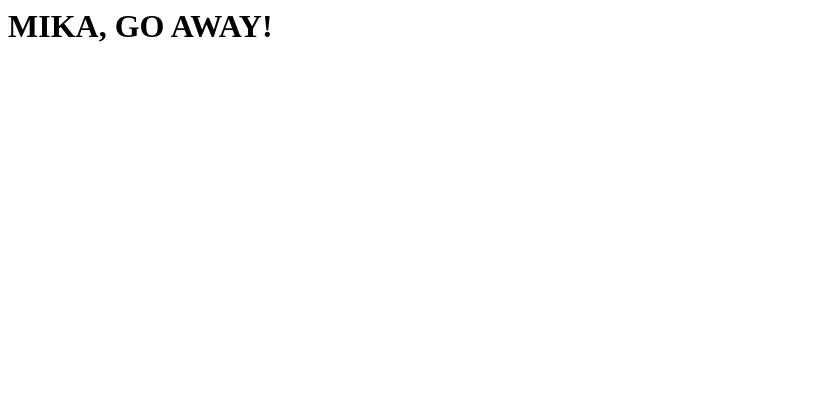
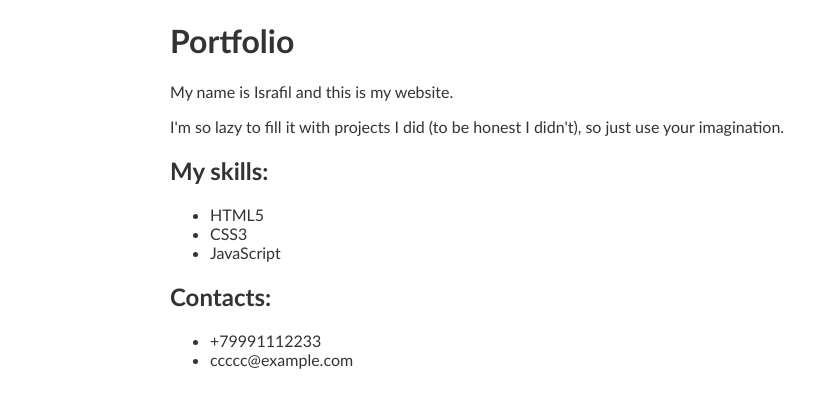
Before and after one commit to sultygov/sultygov.github.io, a plain HTML site: page index.html in a window 1280 px wide. Shown: the whole page, without its empty margins (0-838 px from the left). Drawn offline with Linux system fonts and the light colour scheme.

Commit message:
update index.html

```diff
--- a/index.html
+++ b/index.html
@@ -1 +1,35 @@
-<H1>MIKA, GO AWAY!</H1>
+<!DOCTYPE html>
+<html>
+<head>
+	<title>Sultygov — Portfolio</title>
+	<style>
+		body {
+			font-family: calibri, sans-serif;
+			color: #333;
+		}
+		.wrapper {
+			max-width: 940px;
+			padding: 0 10px;
+			margin: 0 auto;
+		}
+	</style>
+</head>
+<body>
+	<div class="wrapper">
+		<h1>Portfolio</h1>
+		<p>My name is Israfil and this is my website.<p>
+		<p>I'm so lazy to fill it with projects I did (to be honest I didn't), so just use your imagination.</p>
+		<h2>My skills:</h2>
+		<ul>
+			<li>HTML5</li>
+			<li>CSS3</li>
+			<li>JavaScript</li>
+		</ul>
+		<h2>Contacts:</h2>
+		<ul>
+			<li>+79991112233</li>
+			<li>ссссс@example.com</li>
+		</ul>
+	</div>
+</body>
+</html>
```
